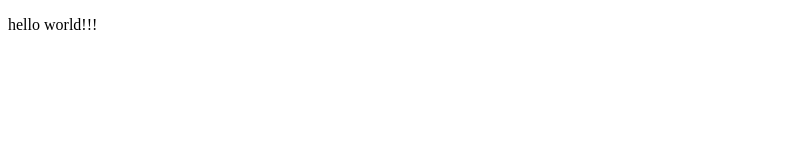
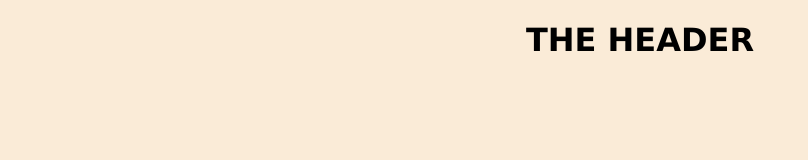
Before and after one commit to T-32LEWIS-TFL/Final-Website, a plain HTML site: page index.html in a window 1280 px wide. Shown: the whole page, without its empty margins (0-808 px from the left). Drawn offline with Linux system fonts and the light colour scheme.

Commit message:
add header and styled the header

```diff
--- a/index.html
+++ b/index.html
@@ -4,9 +4,12 @@
     <meta charset="UTF-8">
     <meta http-equiv="X-UA-Compatible" content="IE=edge">
     <meta name="viewport" content="width=device-width, initial-scale=1.0">
-    <title>Document</title>
+    <link rel="stylesheet" href="styles.css">
+    <title>My Final Website</title>
 </head>
 <body>
-    <p>hello world!!!</p>
+    <!--HEADER-->
+    <header>
+        <h1>THE HEADER</h1>
 </body>
 </html>
--- a/styles.css
+++ b/styles.css
@@ -0,0 +1,8 @@
+body{
+    background-color: antiquewhite;
+}
+h1{
+    font-family: Verdana, Geneva, Tahoma, sans-serif;
+    font-size: 60p;
+    text-align: center;
+}
```
